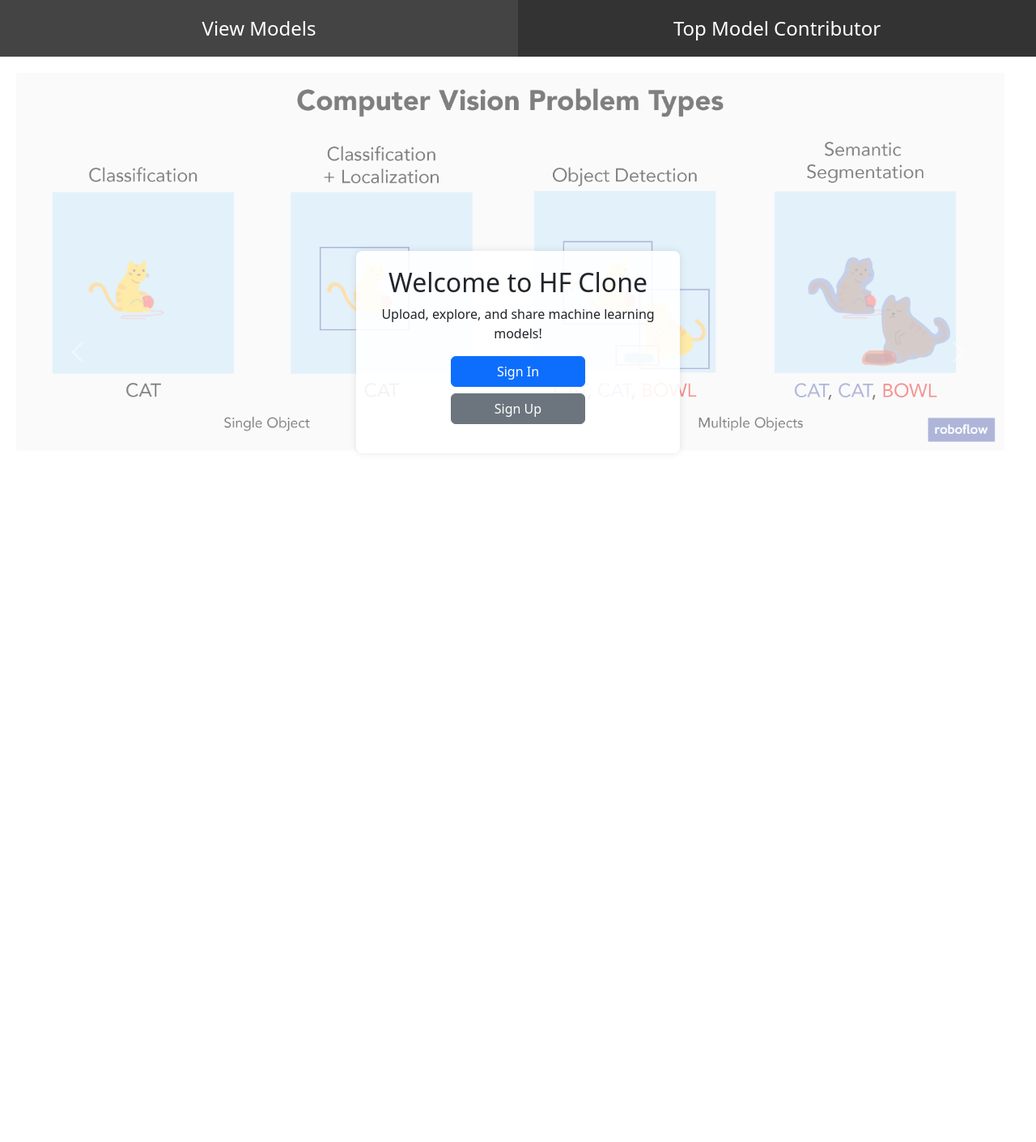
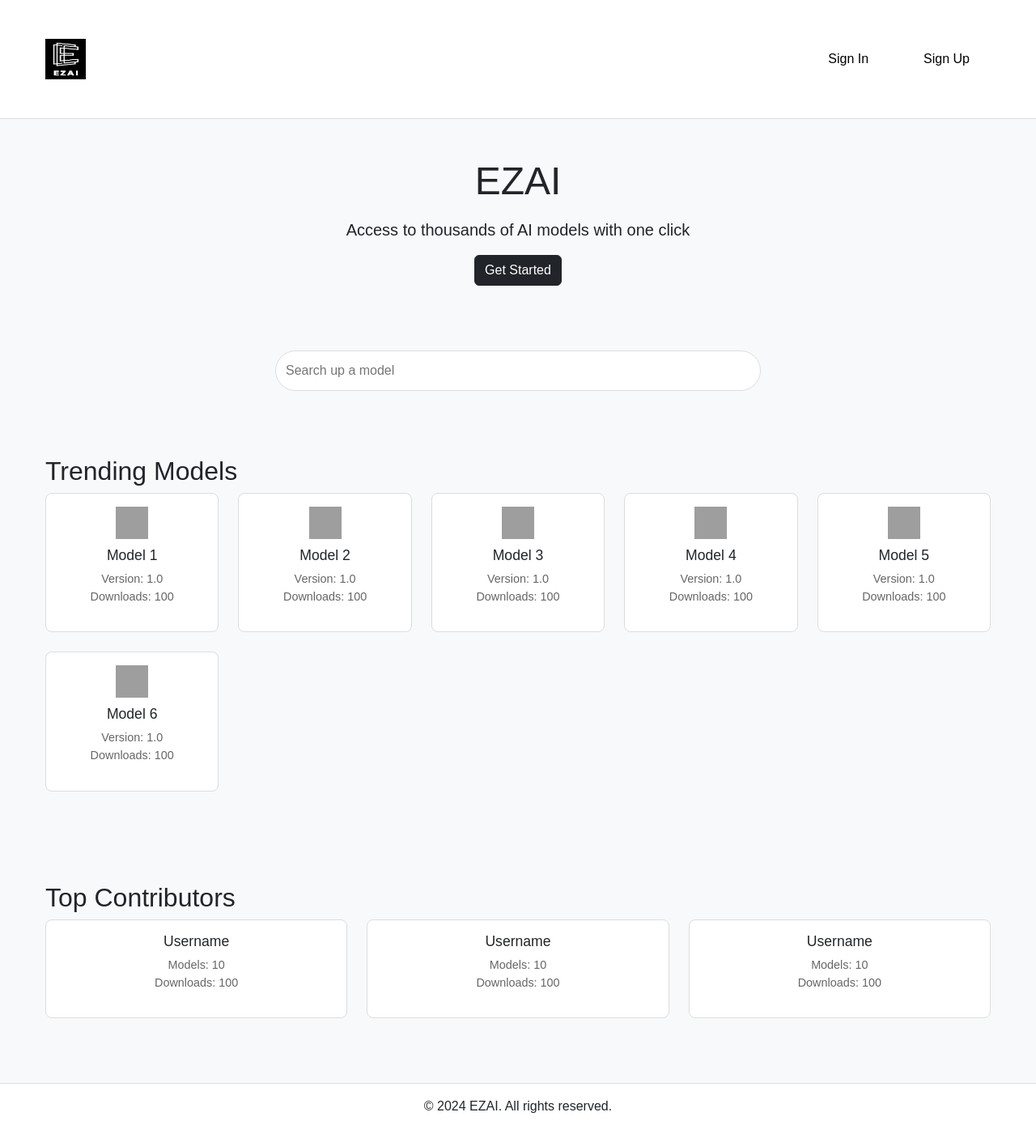
Before and after one commit to FishPain/EZAI, a Flask app: page /main in a window 1280 px wide. Shown: the whole page at 81% size. Before the commit the page ends 557 px from the top, so only its background shows below. Run offline with Flask 3, Linux system fonts and the light colour scheme; parts of the project's set-up code (start-up, migrations or seed data) failed here and were passed over; some libraries are stand-ins or nearby versions; grey boxes are pictures that could not be loaded.

Commit message:
updated ui

```diff
--- a/hf_api/app/models/models.py
+++ b/hf_api/app/models/models.py
@@ -61,7 +61,6 @@
     @staticmethod
     def get_user_record_by_uuid(user_uuid):
         return session.query(UserModel).filter_by(user_uuid=user_uuid).first()
-
 
 class MLModel(Base):
     __tablename__ = "ml_model"
--- a/hf_api/app/templates/main.html
+++ b/hf_api/app/templates/main.html
@@ -4,134 +4,218 @@
 <head>
     <meta charset="UTF-8">
     <meta name="viewport" content="width=device-width, initial-scale=1.0">
-    <title>HF Clone</title>
+    <title>EZAI</title>
     <link href="https://cdn.jsdelivr.net/npm/bootstrap@5.3.3/dist/css/bootstrap.min.css" rel="stylesheet">
     <style>
         body {
             margin: 0;
-            height: 100vh;
-            display: flex;
-            flex-direction: column;
+            padding: 0;
+            font-family: Arial, sans-serif;
+            background-color: #f8f9fa;
         }
 
-        /* Navbar styles */
-        nav {
-            display: flex;
-            width: 100%;
-            background-color: #333;
-            z-index: 10;
-            position: relative;
-            height: 70px; /* Define height for the navbar */
+        .navbar {
+            background-color: white;
+            border-bottom: 1px solid #ddd;
+            padding: 1rem;
         }
 
-        nav a {
-            flex: 1;
+        .navbar a {
+            color: #333;
+            text-decoration: none;
+            margin: 0 10px;
+        }
+
+        .navbar a:hover {
+            color: #007bff;
+        }
+
+        .container {
+            max-width: 1200px;
+            margin: 0 auto;
+            padding: 2rem 1rem;
+        }
+
+        .header {
+            text-align: center;
+            padding: 3rem 0;
+        }
+
+        .header h1 {
+            font-size: 3rem;
+            margin-bottom: 1rem;
+        }
+
+        .header p {
+            font-size: 1.25rem;
+        }
+
+        .trending-section,
+        .contributors-section {
+            margin-top: 3rem;
+        }
+
+        .model-grid {
+            display: grid;
+            grid-template-columns: repeat(auto-fit, minmax(200px, 1fr));
+            gap: 1.5rem;
+        }
+
+        .model-card {
+            background-color: white;
+            border: 1px solid #ddd;
+            border-radius: 8px;
+            padding: 1rem;
+            text-align: center;
+            transition: box-shadow 0.3s;
+        }
+
+        .model-card:hover {
+            box-shadow: 0 0 15px rgba(0, 0, 0, 0.1);
+        }
+
+        .model-card img {
+            width: 40px;
+            height: 40px;
+            margin-bottom: 10px;
+        }
+
+        .model-card h5 {
+            font-size: 1.1rem;
+            margin-bottom: 0.5rem;
+        }
+
+        .model-card p {
+            font-size: 0.9rem;
+            color: #666;
+        }
+
+        .footer {
+            background-color: white;
+            border-top: 1px solid #ddd;
+            padding: 1rem;
+            text-align: center;
+            margin-top: 3rem;
+        }
+
+        .auth-section {
+            display: flex;
+            justify-content: flex-end;
+            gap: 1rem;
+        }
+
+        .auth-section a {
+            color: #000000;
+            text-decoration: none;
+            padding: 0.5rem 1rem;
+        }
+
+        .search-bar {
             display: flex;
             justify-content: center;
-            align-items: center;
-            color: white;
-            text-decoration: none;
-            font-size: 24px;
-            transition: background-color 0.3s;
-            padding: 15px;
+            margin: 2rem 0;
         }
 
-        nav a:hover {
-            background-color: #444;
-        }
-
-        /* Slideshow container should cover the area below the navbar */
-        .carousel {
-            position: absolute;
-            top: 70px; /* Start the carousel below the navbar */
-            left: 0;
+        .search-bar input {
             width: 100%;
-            height: calc(100% - 70px); /* Subtract the navbar height from the page */
-            z-index: -1;
-            overflow: hidden;
-        }
-
-        .carousel-item img {
-            width: calc(100% - 40px); /* Adjust width to account for left and right margin */
-            height: calc(100% - 40px); /* Adjust height to account for top and bottom margin */
-            object-fit: cover;
-            object-position: center;
-            margin: 20px; /* Add margin to create the gap around the image */
-            opacity: 0.5; /* Set image transparency to 50% */
-        }
-
-        /* Container should overlay the slideshow and be centered */
-        .auth-container {
-            position: relative;
-            margin: auto; /* Centering the container */
-            top: 0;
-            bottom: 0;
-            left: 0;
-            right: 0;
-            background-color: rgba(255, 255, 255, 0.9);
-            padding: 20px;
-            border-radius: 8px;
-            box-shadow: 0 0 10px rgba(0, 0, 0, 0.1);
-            width: 100%;
-            max-width: 400px;
-            z-index: 10;
-            display: flex;
-            flex-direction: column;
-            justify-content: center;
-            align-items: center;
-        }
-
-        /* Flexbox to ensure the content stays centered */
-        .flex-container {
-            display: flex;
-            justify-content: center;
-            align-items: center;
-            flex-grow: 1;
-            height: calc(100vh - 70px); /* Take the space below the navbar */
+            max-width: 600px;
+            padding: 0.75rem;
+            border-radius: 30px;
+            border: 1px solid #ddd;
+            outline: none;
+            font-size: 1rem;
         }
     </style>
 </head>
 
 <body>
 
-    <!-- Main Navigation Links -->
-    <nav id="navbar">
-        <a href="/view-models">View Models</a>
-        <a href="/view-contributors">Top Model Contributor</a>
+    <!-- Navbar -->
+    <nav class="navbar">
+        <div class="container d-flex justify-content-between">
+            <img src="{{ url_for('static', filename='images/logo.png') }}" alt="EZAI Logo" style="width: 50px; height: 50px;">
+            <div class="auth-section">
+                <a href="/signin">Sign In</a>
+                <a href="/signup">Sign Up</a>
+            </div>
+        </div>
     </nav>
 
-    <!-- Bootstrap Carousel for Slideshow Background -->
-    <div id="mlModelCarousel" class="carousel slide" data-bs-ride="carousel">
-        <div class="carousel-inner">
-            <div class="carousel-item active">
-                <img src="{{ url_for('static', filename='images/computervision.png') }}" alt="Computer Vision">
+
+    <!-- Header Section -->
+    <div class="header">
+        <h1>EZAI</h1>
+        <p>Access to thousands of AI models with one click</p>
+        <a href="#" class="btn btn-dark">Get Started</a>
+    </div>
+
+    <!-- Search Bar -->
+    <div class="search-bar">
+        <input type="text" placeholder="Search up a model" />
+    </div>
+
+    <!-- Trending Models Section -->
+    <div class="container trending-section">
+        <h2>Trending Models</h2>
+        <div class="model-grid">
+            <div class="model-card">
+                <img src="https://upload.wikimedia.org/wikipedia/commons/2/2d/Tensorflow_logo.svg" alt="Model Icon">
+                <h5>Model 1</h5>
+                <p>Version: 1.0<br>Downloads: 100</p>
             </div>
-            <div class="carousel-item">
-                <img src="{{ url_for('static', filename='images/decisiontree.png') }}" alt="Decision Tree">
+            <div class="model-card">
+                <img src="https://upload.wikimedia.org/wikipedia/commons/2/2d/Tensorflow_logo.svg" alt="Model Icon">
+                <h5>Model 2</h5>
+                <p>Version: 1.0<br>Downloads: 100</p>
+            </div>
+            <div class="model-card">
+                <img src="https://upload.wikimedia.org/wikipedia/commons/2/2d/Tensorflow_logo.svg" alt="Model Icon">
+                <h5>Model 3</h5>
+                <p>Version: 1.0<br>Downloads: 100</p>
+            </div>
+            <div class="model-card">
+                <img src="https://upload.wikimedia.org/wikipedia/commons/2/2d/Tensorflow_logo.svg" alt="Model Icon">
+                <h5>Model 4</h5>
+                <p>Version: 1.0<br>Downloads: 100</p>
+            </div>
+            <div class="model-card">
+                <img src="https://upload.wikimedia.org/wikipedia/commons/2/2d/Tensorflow_logo.svg" alt="Model Icon">
+                <h5>Model 5</h5>
+                <p>Version: 1.0<br>Downloads: 100</p>
+            </div>
+            <div class="model-card">
+                <img src="https://upload.wikimedia.org/wikipedia/commons/2/2d/Tensorflow_logo.svg" alt="Model Icon">
+                <h5>Model 6</h5>
+                <p>Version: 1.0<br>Downloads: 100</p>
             </div>
         </div>
-        <!-- Carousel Controls -->
-        <button class="carousel-control-prev" type="button" data-bs-target="#mlModelCarousel" data-bs-slide="prev">
-            <span class="carousel-control-prev-icon" aria-hidden="true"></span>
-            <span class="visually-hidden">Previous</span>
-        </button>
-        <button class="carousel-control-next" type="button" data-bs-target="#mlModelCarousel" data-bs-slide="next">
-            <span class="carousel-control-next-icon" aria-hidden="true"></span>
-            <span class="visually-hidden">Next</span>
-        </button>
     </div>
 
-    <!-- Authentication Section, Flexbox ensures it's centered in the space below the navbar -->
-    <div class="flex-container">
-        <div class="auth-container">
-            <h2 class="text-center">Welcome to HF Clone</h2>
-            <p class="text-center">Upload, explore, and share machine learning models!</p>
+    <!-- Top Contributors Section -->
+    <div class="container contributors-section">
+        <h2>Top Contributors</h2>
+        <div class="model-grid">
+            <div class="model-card">
+                <!-- <img src="https://upload.wikimedia.org/wikipedia/commons/thumb/6/6b/Ic_person_48px.svg/1024px-Ic_person_48px.svg.png" alt="Contributor Icon"> -->
+                <h5>Username</h5>
+                <p>Models: 10<br>Downloads: 100</p>
+            </div>
+            <div class="model-card">
+                <!-- <img src="https://upload.wikimedia.org/wikipedia/commons/thumb/6/6b/Ic_person_48px.svg/1024px-Ic_person_48px.svg.png" alt="Contributor Icon"> -->
+                <h5>Username</h5>
+                <p>Models: 10<br>Downloads: 100</p>
+            </div>
+            <div class="model-card">
+                <!-- <img src="https://upload.wikimedia.org/wikipedia/commons/thumb/6/6b/Ic_person_48px.svg/1024px-Ic_person_48px.svg.png" alt="Contributor Icon"> -->
+                <h5>Username</h5>
+                <p>Models: 10<br>Downloads: 100</p>
+            </div>
+        </div>
+    </div>
 
-            <!-- This section will change dynamically based on login state -->
-            <div id="authSection"></div>
-
-            <p id="errorMessage" class="error"></p>
-        </div>
+    <!-- Footer Section -->
+    <div class="footer">
+        <p>&copy; 2024 EZAI. All rights reserved.</p>
     </div>
 
     <script>
@@ -140,53 +224,23 @@
             return localStorage.getItem('userToken') !== null;
         }
 
-        // Function to handle rendering the navigation links
-        function renderNavbar() {
-            const navbar = document.getElementById('navbar');
-
-            // Clear the navbar content first
-            navbar.innerHTML = `
-                <a href="/view-models">View Models</a>
-                <a href="/view-contributors">Top Model Contributor</a>
-            `;
-
-            // If user is logged in, add the profile link
-            if (isLoggedIn()) {
-                navbar.innerHTML += `<a href="/profile">Profile</a>`;
-            }
-        }
-
         // Function to handle rendering the Sign In/Up or Logout button
         function renderAuthSection() {
-            const authSection = document.getElementById('authSection');
-            authSection.innerHTML = ''; // Clear existing content
+            const authSection = document.querySelector('.auth-section');
 
             if (isLoggedIn()) {
-                // User is logged in, show Logout button
-                authSection.innerHTML = `
-                    <button id="logoutBtn" class="btn btn-danger w-100">Logout</button>
-                `;
+                authSection.innerHTML = `<a href="/profile">Profile</a> <a href="#" id="logoutBtn" class="btn">Logout</a>`;
 
-                // Logout functionality
                 document.getElementById('logoutBtn').addEventListener('click', function () {
-                    // Remove token and reload the page
                     localStorage.removeItem('userToken');
                     window.location.reload();
                 });
-            } else {
-                // User is not logged in, show Sign In and Sign Up buttons
-                authSection.innerHTML = `
-                    <a href="/signin" class="btn btn-primary w-100 mb-2">Sign In</a>
-                    <a href="/signup" class="btn btn-secondary w-100">Sign Up</a>
-                `;
             }
         }
 
         // Call the function on page load to render the appropriate content
-        renderNavbar();
         renderAuthSection();
     </script>
-
     <script src="https://cdn.jsdelivr.net/npm/bootstrap@5.3.3/dist/js/bootstrap.bundle.min.js"></script>
 </body>
 
```
Also changed, not shown: hf_api/app/templates/profile.html (+91 -22 lines), hf_api/app/templates/signin.html (+54 -2 lines), hf_api/app/templates/signup.html (+60 -2 lines), hf_api/app/static/images/computervision.png (deleted), hf_api/app/static/images/decisiontree.png (deleted), hf_api/app/static/images/logo.png (added).
